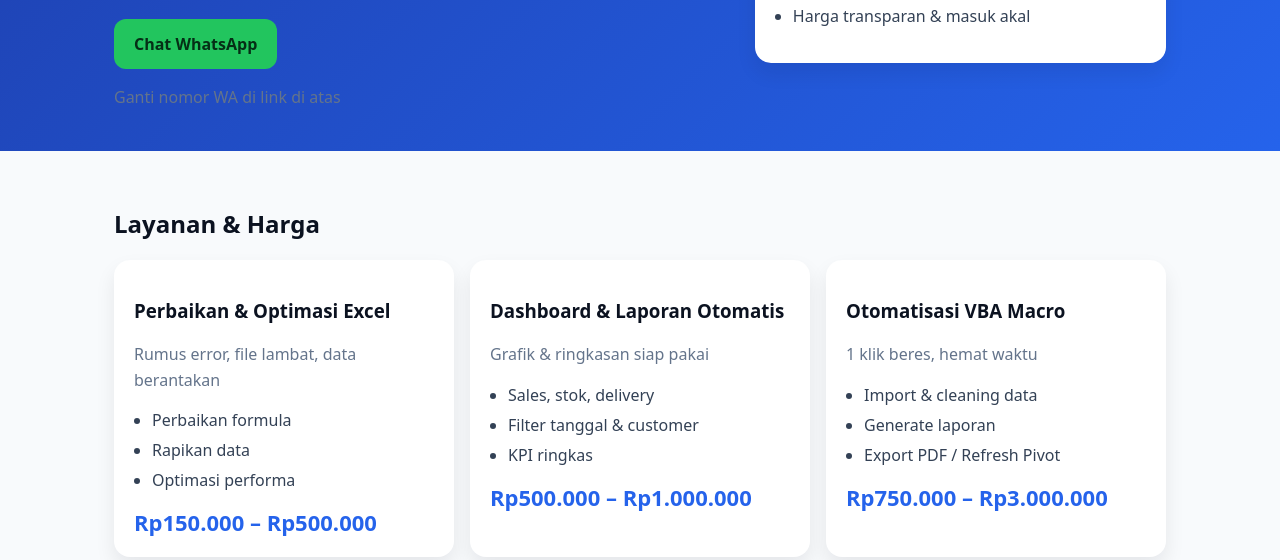
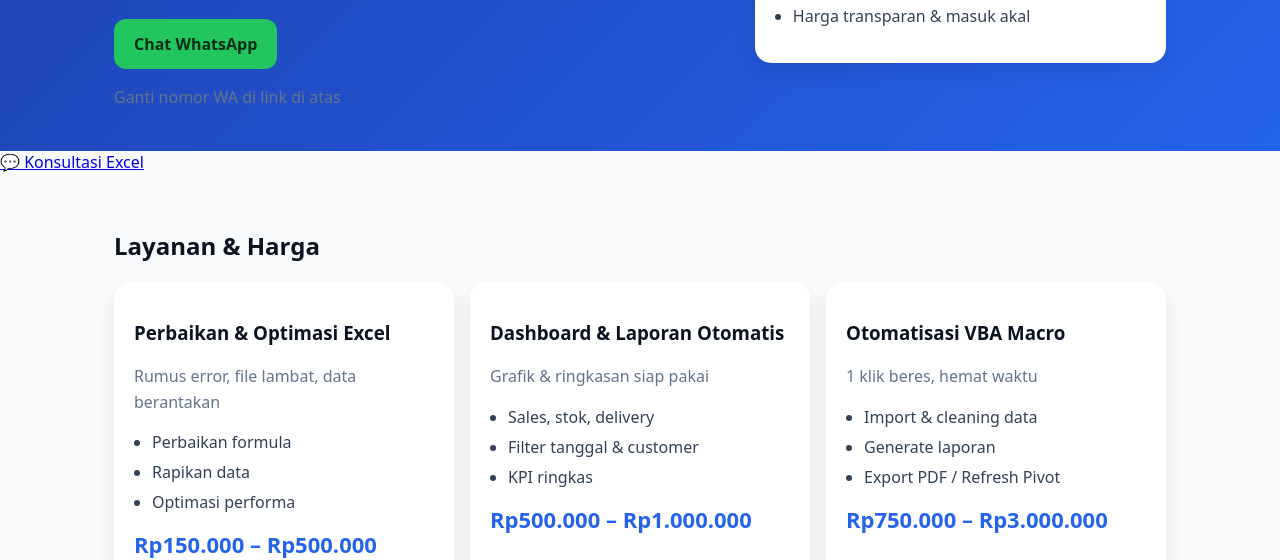
Before and after one commit to rchazy-web/Jasa-Excel, a plain HTML site: page index.html in a window 1280 px wide. Shown: the part 247-807 px from the top of the page. Drawn offline with Linux system fonts and the light colour scheme.

Commit message:
Update index.html

```diff
--- a/index.html
+++ b/index.html
@@ -47,7 +47,10 @@
       </div>
     </div>
   </header>
-
+<a href="https://wa.me/628XXXXXXXXXX?text=Halo%20saya%20tertarik%20jasa%20Excel"
+   target="_blank" class="wa-float">
+  💬 Konsultasi Excel
+</a>
   <main class="container">
     <section>
       <h2>Layanan & Harga</h2>
```
